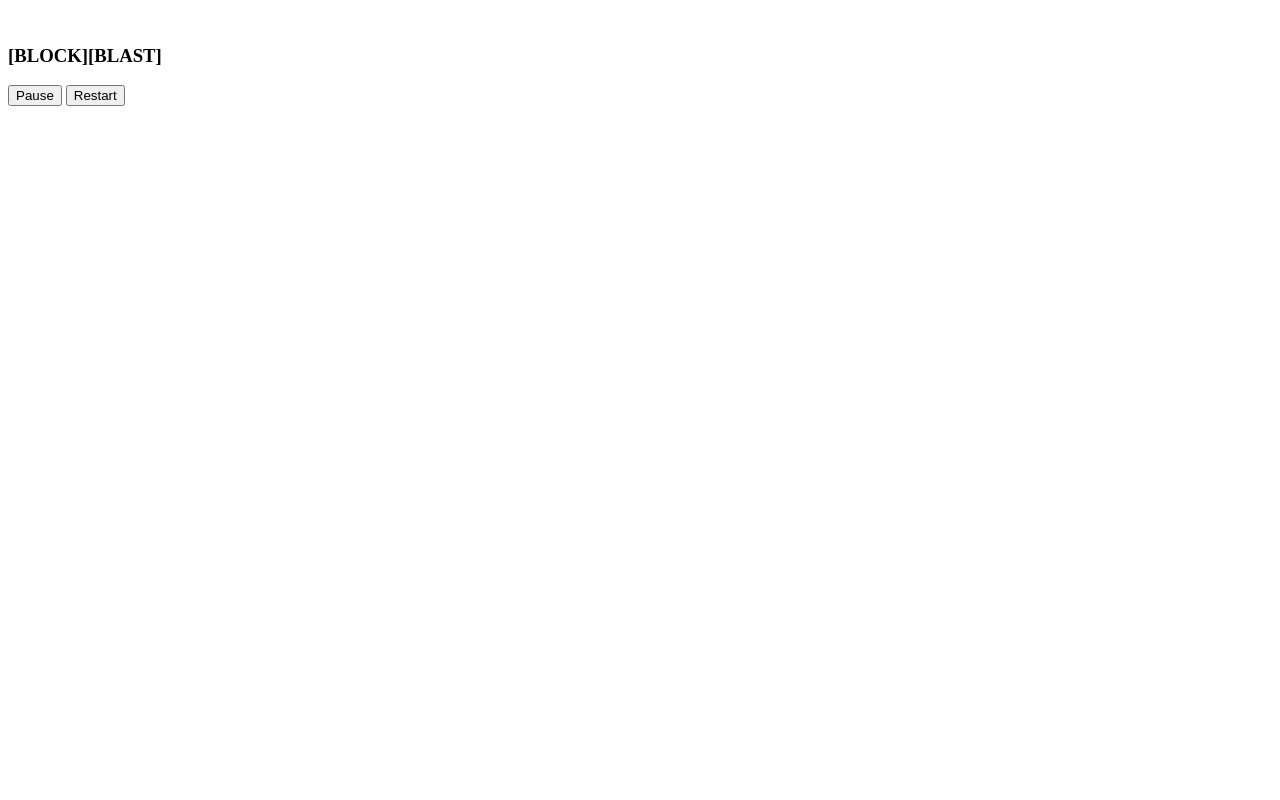
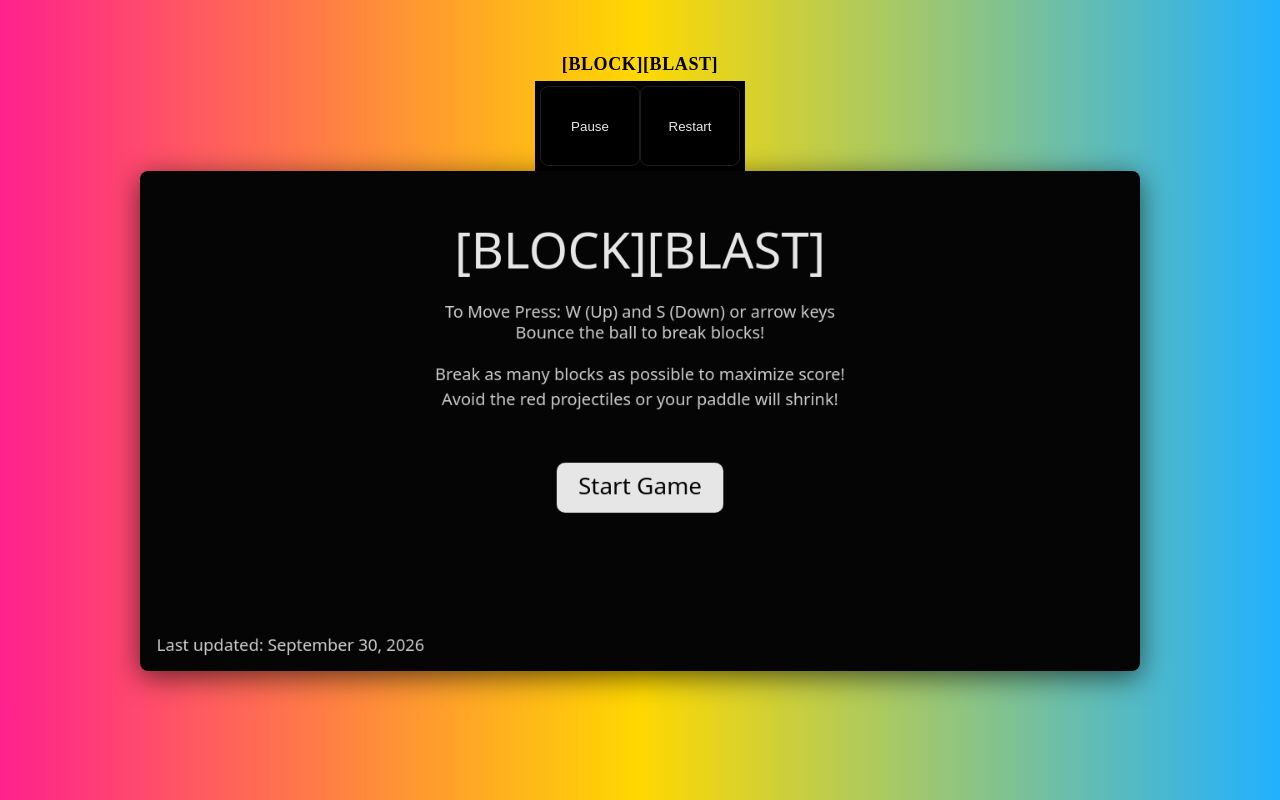
Before and after one commit to Calamariclam/block-blast-isolate, a plain HTML site: page index.html in a window 1280 px wide. Drawn offline with Linux system fonts and the light colour scheme; the site is published under a folder, as on GitHub Pages, so addresses that start at the root find nothing.

Commit message:
Update index.html

```diff
--- a/index.html
+++ b/index.html
@@ -2,8 +2,8 @@
 <html>
     <head>
         <title>SUBSITE!!!</title>
-        <link rel="stylesheet" href="/subsite.css">
-        <link rel="stylesheet" href="/block-blast-styles.css">
+        <link rel="stylesheet" href="subsite.css">
+        <link rel="stylesheet" href="block-blast-styles.css">
     </head>
     <body class="blast">
             <!-- links to other pages-->
@@ -17,7 +17,7 @@
               </div>
             </div>
             <canvas id="block-blast-game"></canvas>
-            <script src="/block-blast.js"></script>
+            <script src="block-blast.js"></script>
             <br>
     </body>
 </html>
```
